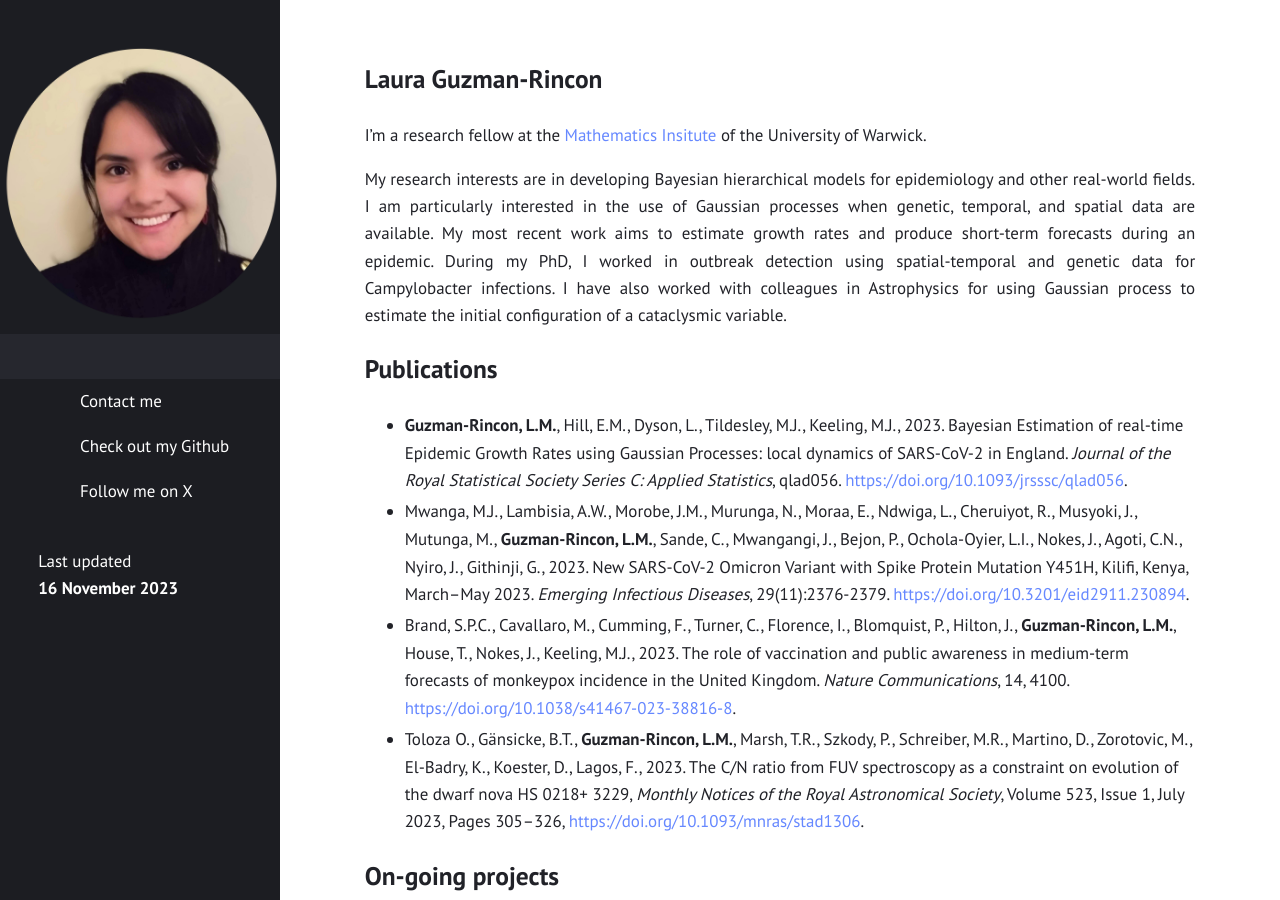
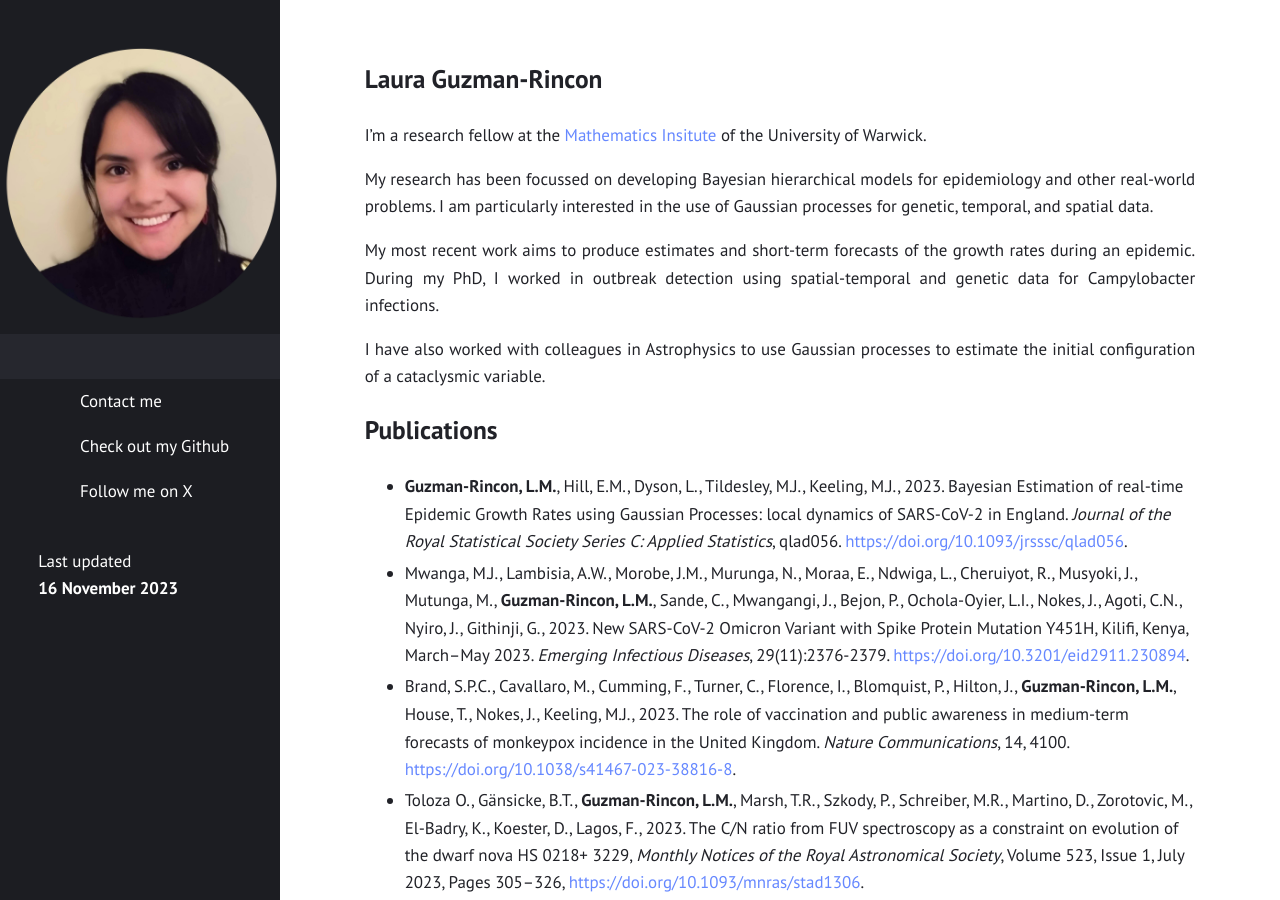
Before and after one commit to lauraguzmanrincon/lauraguzmanrincon.github.io, a Jekyll site: the page built from index.md, in a window 1280 px wide and 900 px high. Built offline with Jekyll 4.4.1, drawn with Linux system fonts in a browser that asks for light colours.

Commit message:
Update index.md

```diff
--- a/index.md
+++ b/index.md
@@ -7,7 +7,11 @@ title: ""
 
 I'm a research fellow at the [Mathematics Insitute](https://warwick.ac.uk/fac/sci/maths/) of the University of Warwick.
 
-My research interests are in developing Bayesian hierarchical models for epidemiology and other real-world fields. I am particularly interested in the use of Gaussian processes when genetic, temporal, and spatial data are available. My most recent work aims to estimate growth rates and produce short-term forecasts during an epidemic. During my PhD, I worked in outbreak detection using spatial-temporal and genetic data for Campylobacter infections. I have also worked with colleagues in Astrophysics for using Gaussian process to estimate the initial configuration of a cataclysmic variable.
+My research has been focussed on developing Bayesian hierarchical models for epidemiology and other real-world problems. I am particularly interested in the use of Gaussian processes for genetic, temporal, and spatial data.
+
+My most recent work aims to produce estimates and short-term forecasts of the growth rates during an epidemic. During my PhD, I worked in outbreak detection using spatial-temporal and genetic data for Campylobacter infections.
+
+I have also worked with colleagues in Astrophysics to use Gaussian processes to estimate the initial configuration of a cataclysmic variable.
 
 ## Publications
 
```
